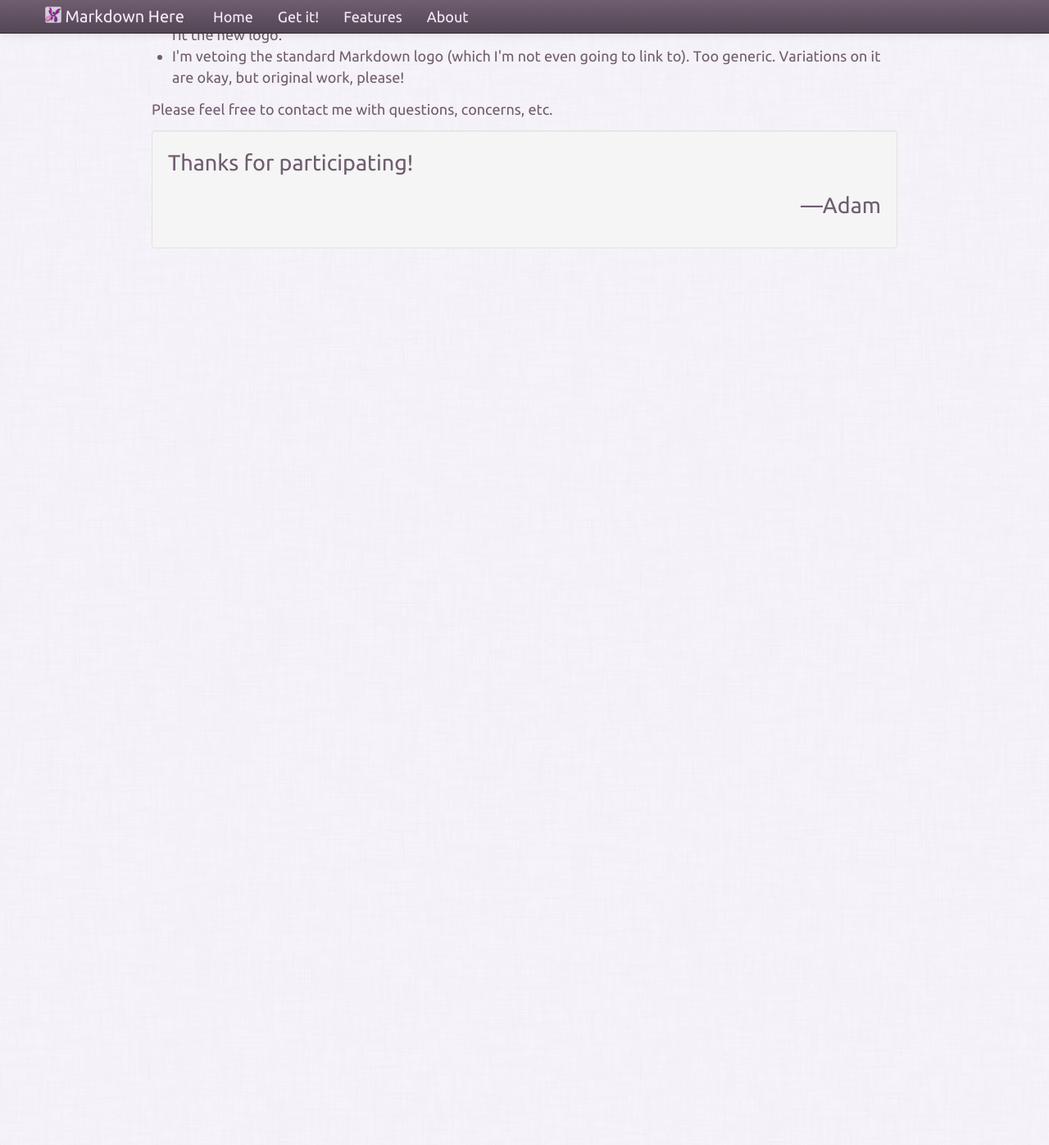
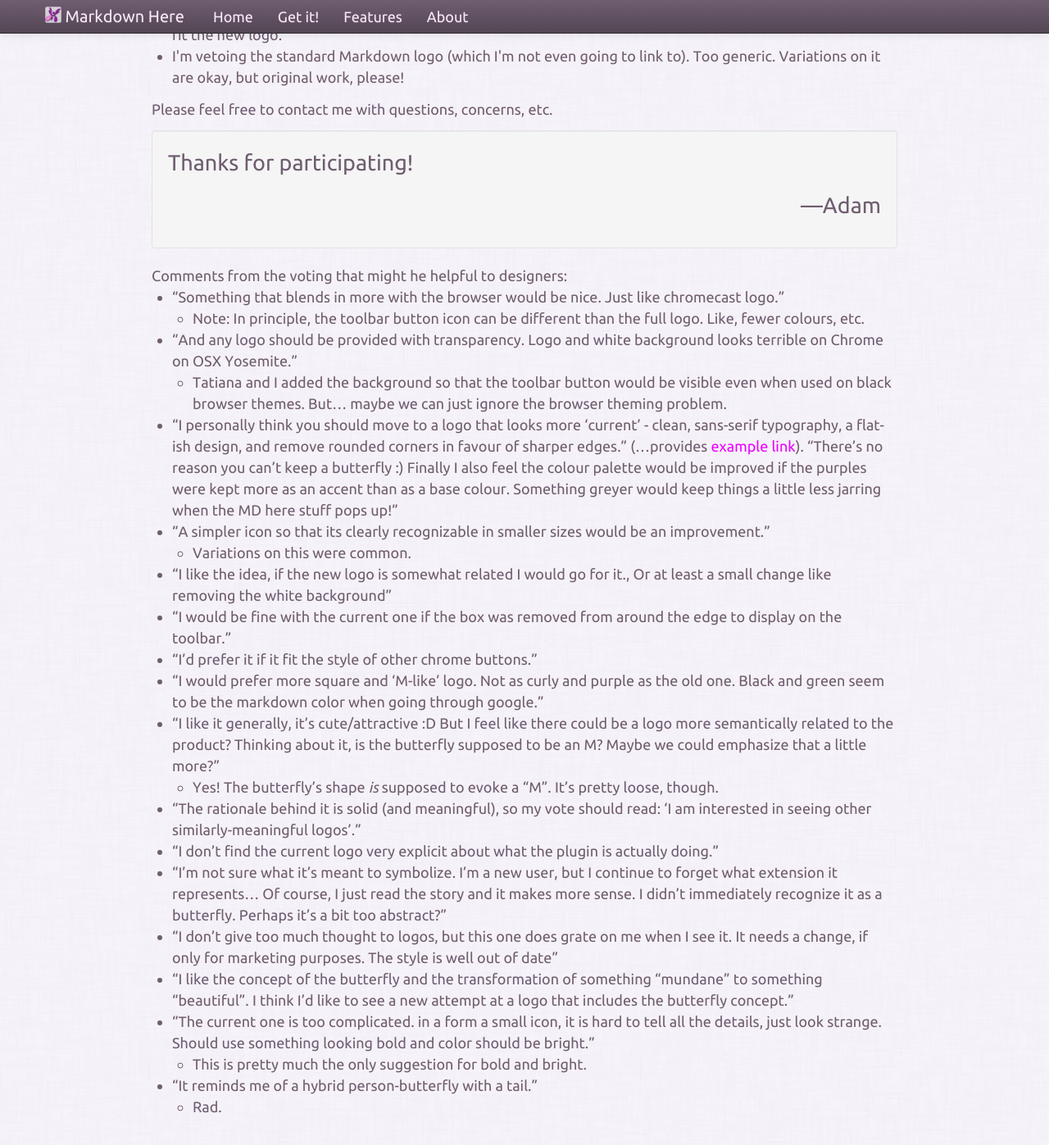
Before and after one commit to adam-p/markdown-here, a Jekyll site: the page built from logo.html, in a window 1280 px wide and 1400 px high, scrolled down 1099 px. Shown: the top 1397 px of the window at 82% size. Built offline with Jekyll 4.4.1, drawn with Linux system fonts in a browser that asks for light colours; nearby versions of some CDN libraries; before the commit the page ends 1516 px from its top, so only the background shows below that.

Commit message:
Added voter comments

```diff
--- a/logo.html
+++ b/logo.html
@@ -67,7 +67,6 @@
   </div>
 </div>
 
-
 <div class="row-fluid">
   <div class="span12 lead well">
     <p>
@@ -78,3 +77,79 @@
     </p>
   </div>
 </div>
+
+<div class="row-fluid">
+  <div class="span12">
+    Comments from the voting that might he helpful to designers:
+
+    <ul>
+      <li>
+        “Something that blends in more with the browser would be nice. Just like chromecast logo.”
+        <ul>
+          <li>Note: In principle, the toolbar button icon can be different than the full logo. Like, fewer colours, etc.</li>
+        </ul>
+      </li>
+      <li>
+        “And any logo should be provided with transparency. Logo and white background looks terrible on Chrome on OSX Yosemite.”
+        <ul>
+          <li>Tatiana and I added the background so that the toolbar button would be visible even when used on black browser themes. But… maybe we can just ignore the browser theming problem.</li>
+        </ul>
+      </li>
+      <li>
+        “I personally think you should move to a logo that looks more ‘current’ - clean, sans-serif typography, a flat-ish design, and remove rounded corners in favour of sharper edges.” (…provides <a href="http://www.thedesignpotato.com/wp-content/uploads/2013/12/flat-620x330.png">example link</a>). “There’s no reason you can’t keep a butterfly :) Finally I also feel the colour palette would be improved if the purples were kept more as an accent than as a base colour. Something greyer would keep things a little less jarring when the MD here stuff pops up!”
+      </li>
+      <li>
+        “A simpler icon so that its clearly recognizable in smaller sizes would be an improvement.”
+        <ul>
+          <li>Variations on this were common.</li>
+        </ul>
+      </li>
+      <li>
+        “I like the idea, if the new logo is somewhat related I would go for it., Or at least a small change like removing the white background”
+      </li>
+      <li>
+        “I would be fine with the current one if the box was removed from around the edge to display on the toolbar.”
+      </li>
+      <li>
+        “I’d prefer it if it fit the style of other chrome buttons.”
+      </li>
+      <li>
+        “I would prefer more square and ‘M-like’ logo. Not as curly and purple as the old one. Black and green seem to be the markdown color when going through google.”
+      </li>
+      <li>
+        “I like it generally, it’s cute/attractive :D But I feel like there could be a logo more semantically related to the product? Thinking about it, is the butterfly supposed to be an M? Maybe we could emphasize that a little more?”
+        <ul>
+          <li>Yes! The butterfly’s shape <em>is</em> supposed to evoke a “M”. It’s pretty loose, though.</li>
+        </ul>
+      </li>
+      <li>
+        “The rationale behind it is solid (and meaningful), so my vote should read: ‘I am interested in seeing other similarly-meaningful logos’.”
+      </li>
+      <li>
+        “I don’t find the current logo very explicit about what the plugin is actually doing.”
+      </li>
+      <li>
+        “I’m not sure what it’s meant to symbolize. I’m a new user, but I continue to forget what extension it represents… Of course, I just read the story and it makes more sense. I didn’t immediately recognize it as a butterfly. Perhaps it’s a bit too abstract?”
+      </li>
+      <li>
+        “I don’t give too much thought to logos, but this one does grate on me when I see it. It needs a change, if only for marketing purposes. The style is well out of date”
+      </li>
+      <li>
+        “I like the concept of the butterfly and the transformation of something “mundane” to something “beautiful”. I think I’d like to see a new attempt at a logo that includes the butterfly concept.”
+      </li>
+      <li>
+        “The current one is too complicated. in a form a small icon, it is hard to tell all the details, just look strange. Should use something looking bold and color should be bright.”
+        <ul>
+          <li>This is pretty much the only suggestion for bold and bright. </li>
+        </ul>
+      </li>
+      <li>
+        “It reminds me of a hybrid person-butterfly with a tail.”
+        <ul>
+          <li>Rad.</li>
+        </ul>
+      </li>
+    </ul>
+
+  </div>
+</div>
```
